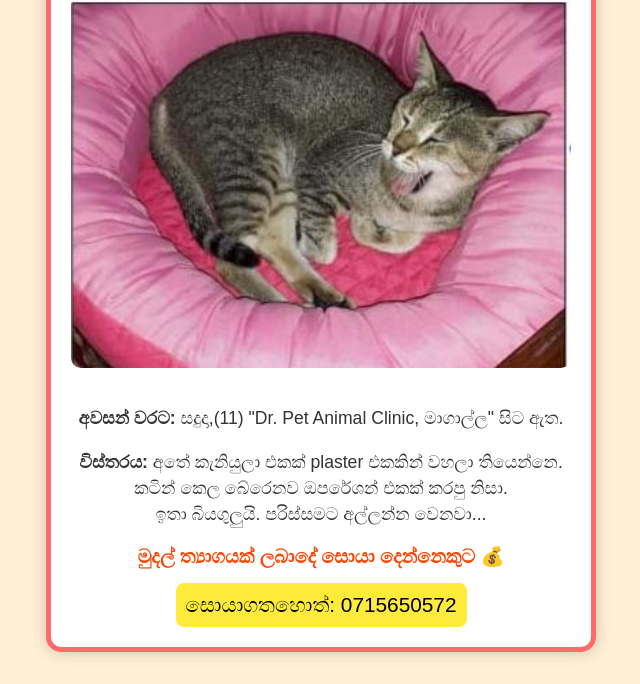
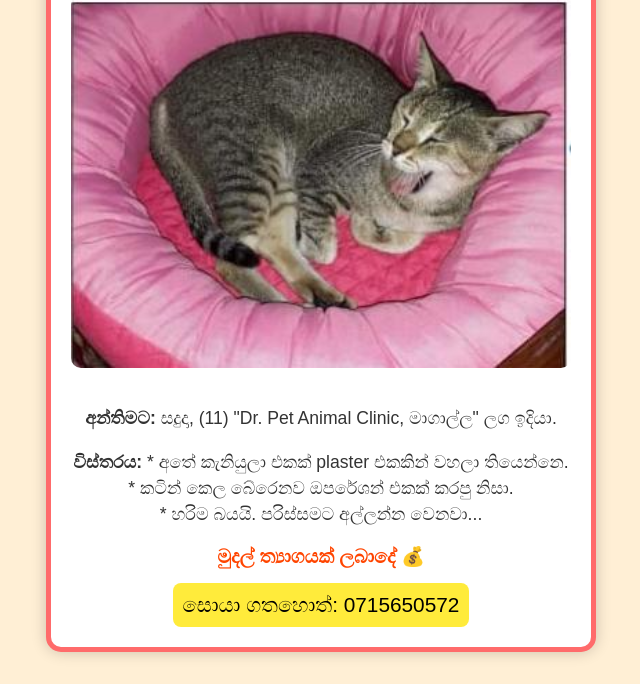
Before and after one commit to sarinduhimash/sarindu, a plain HTML site: page firebase.html in a window 1280 px wide. Shown: the part 116-800 px from the top of the page, without its empty margins (319-959 px from the left). Drawn offline with Linux system fonts and the light colour scheme.

Commit message:
Update firebase.html

```diff
--- a/firebase.html
+++ b/firebase.html
@@ -67,11 +67,11 @@
         <h1>සොයා දෙන්න 🐾</h1>
         <img src="cat.jpg" alt="Picture of Missing Cat">
         <div class="details">
-            <p><strong>අවසන් වරට:</strong> සදුදා,(11)  "Dr. Pet Animal Clinic, මාගාල්ල" සිට ඇත.</p>
-            <p><strong>විස්තරය:</strong> අතේ කැනියුලා එකක් plaster එකකින් වහලා තියෙන්නෙ. <br> කටින් කෙල බේරෙනව ඔපරේශන් එකක් කරපු නිසා. <br> ඉතා බියගුලුයි. පරිස්සමට අල්ලන්න වෙනවා...</p>
+            <p><strong>අන්තිමට:</strong> සදුදා, (11)  "Dr. Pet Animal Clinic, මාගාල්ල" ලග ඉදියා.</p>
+            <p><strong>විස්තරය:</strong> * අතේ කැනියුලා එකක් plaster එකකින් වහලා තියෙන්නෙ. <br> * කටින් කෙල බේරෙනව ඔපරේශන් එකක් කරපු නිසා. <br> * හරිම බයයි. පරිස්සමට අල්ලන්න වෙනවා...</p>
         </div>
-        <div class="reward">මුදල් ත්‍යාගයක් ලබාදේ සොයා දෙන්නෙකුට 💰</div>
-        <div class="contact">සොයාගතහොත්: 0715650572</div>
+        <div class="reward">මුදල් ත්‍යාගයක් ලබාදේ 💰</div>
+        <div class="contact">සොයා ගතහොත්: 0715650572</div>
     </div>
 </body>
 </html>
```
